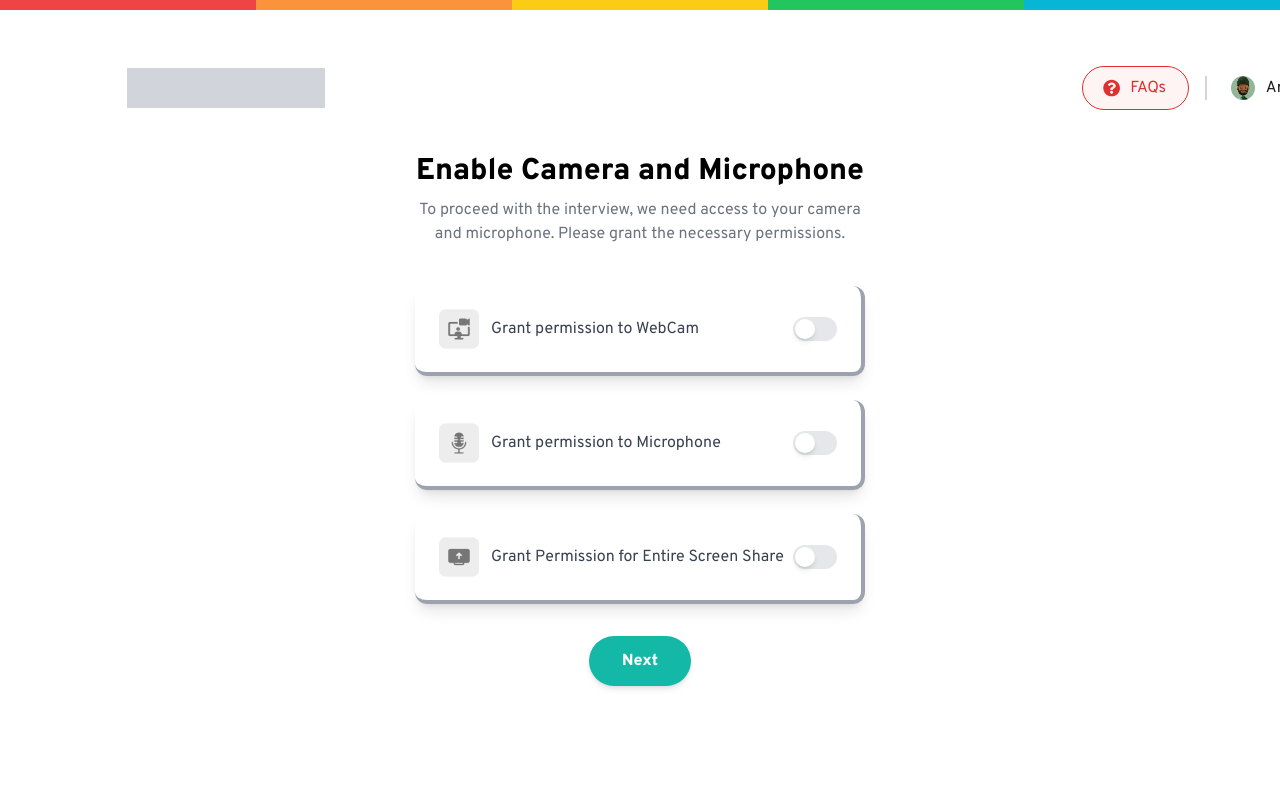
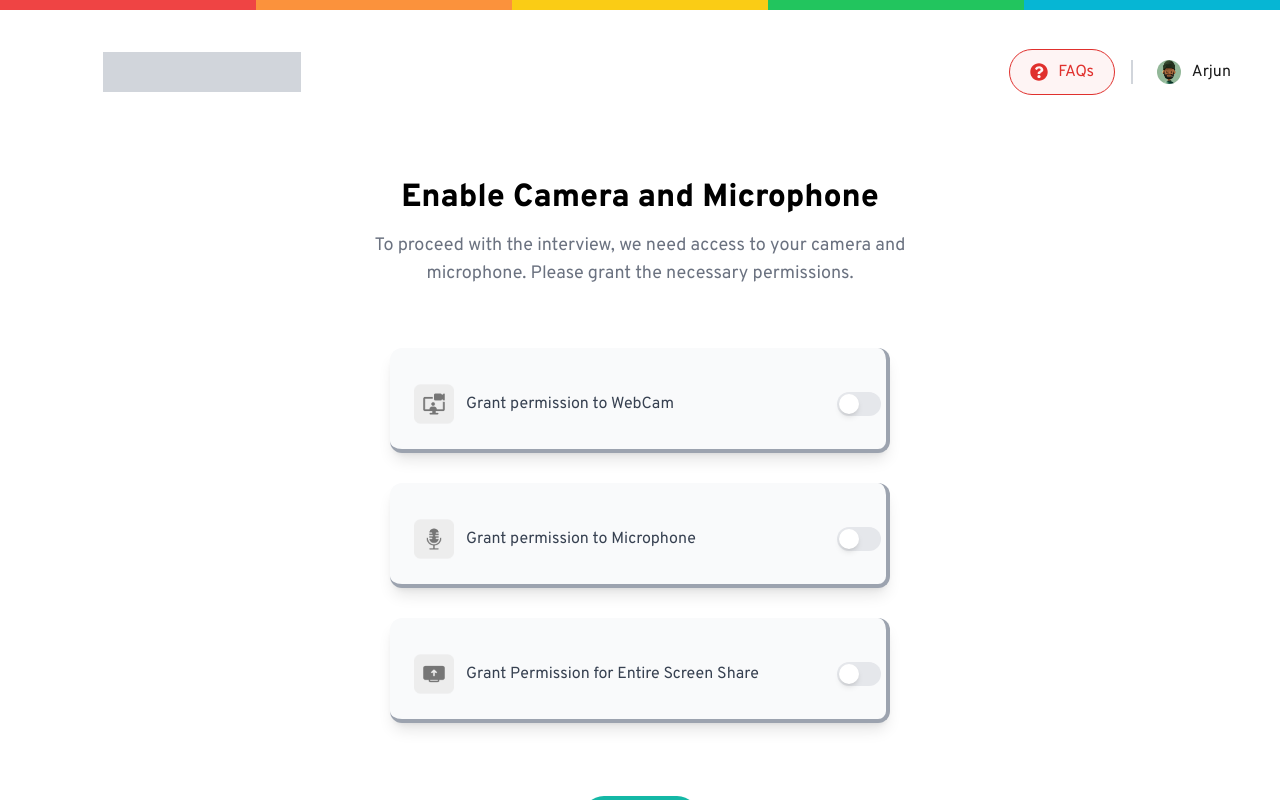
Before and after one commit to Asha-deepthi/GA_Frontend, a React (Vite) app: page /permission in a window 1280 px wide. Built offline with nearby package versions, Linux system fonts and the light colour scheme.

Commit message:
edited permission page

```diff
--- a/src/Test_execution/PermissionScreen.jsx
+++ b/src/Test_execution/PermissionScreen.jsx
@@ -38,7 +38,7 @@ export default function PermissionScreen() {
   };
 
   return (
-        <div className="w-screen h-screen bg-white flex flex-col items-center justify-center px-4 relative overflow-hidden font-overpass">
+    <div className="w-screen h-screen bg-white flex flex-col items-center justify-start px-4 relative overflow-hidden font-overpass overflow-x-hidden overflow-y-auto">
       {/* Top Colored Bar */}
       <div className="absolute top-0 left-0 w-full h-[10px] flex">
         <div className="flex-1 bg-red-500" />
@@ -48,97 +48,55 @@ export default function PermissionScreen() {
         <div className="flex-1 bg-cyan-500" />
       </div>
 
-            <header
-                className="flex items-center justify-between px-8 py-4 absolute"
-                style={{ top: "50px", left: "95px", width: "1250px" }}
-            >
-                <div className="w-[197.78px] h-[40px] bg-gray-300"/>
+      {/* Grey box, timer and profile container */}
+      <header className="absolute top-[50px] left-[95px] w-[90vw] max-w-[1250px] h-[44px] flex justify-between items-center px-4 md:px-2">
+        <div className="w-[198px] h-[40px] bg-gray-300 md:mb-0" />
 
         <div className="flex items-center gap-4">
           {/* FAQ Button */}
           <button
-                        className="flex items-center"
-                        style={{
-                            width: '107px',
-                            height: '44px',
-                            gap: '10px',
-                            padding: '10px 22px 10px 20px',
-                            background: '#E0302D0D',
-                            border: '1px solid #E0302D',
-                            borderRadius: '70px',
-                        }}
+            className="flex items-center gap-2.5 px-5 py-2.5 bg-[#E0302D0D] border border-[#E0302D] rounded-full"
           >
             <FaQuestionCircle
-                            style={{
-                                fontFamily: 'Font Awesome 6 Free',
-                                fontWeight: 400,
-                                fontSize: '18px',
-                                lineHeight: '24px',
-                                color: '#E0302D',
-                            }}
+              className="text-[#E0302D] text-[18px]"
+              style={{ fontWeight: 400 }} // Font weight for FaIcon can't be done with Tailwind easily
             />
-                        <span
-                            style={{
-                                fontFamily: 'Overpass',
-                                fontWeight: 500,
-                                fontSize: '16px',
-                                lineHeight: '24px',
-                                textAlign: 'center',
-                                color: '#E0302D',
-                            }}
-                        >
-                            FAQs
-                        </span>
+            <span className="font-overpass font-medium text-[16px] leading-6 text-[#E0302D]">FAQs</span>
           </button>
 
           {/* Divider Line */}
           <div className="h-6 w-[2px] bg-gray-300" />
 
           {/* Profile Pic + Name */}
-                    <div
-                        style={{
-                            width: '90px',
-                            height: '44px',
-                            display: 'flex',
-                            alignItems: 'center',
-                            justifyContent: 'space-between',
-                            gap: '6px',
-                            padding: '8px',
-                        }}
-                    >
+          <div className="w-[90px] h-[44px] flex items-center justify-between gap-1.5 px-2">
             <img
               src="/images/profilepic.png"
               alt="Avatar"
-                            style={{ width: '24px', height: '24px', borderRadius: '50%' }}
+              className="w-6 h-6 rounded-full"
             />
-                        <span
-                            style={{
-                                fontFamily: 'Overpass',
-                                fontWeight: 500,
-                                fontSize: '16px',
-                                lineHeight: '24px',
-                                color: '#1A1A1A',
-                            }}
-                        >
-                            Arjun
-                        </span>
+            <span className="font-overpass font-medium text-[16px] leading-6 text-[#1A1A1A]">Arjun</span>
           </div>
         </div>
       </header>
 
-
-            {/* Header */}
-            <div className="mt-10 text-center">
-                <h1 className="text-3xl font-bold mb-2 text-black">Enable Camera and Microphone</h1>
-                <p className="text-gray-500 mt-2 max-w-md mx-auto">
+      {/* Outer div (heading + permissions + next button) */}
+      <div className="absolute top-[174px] left-[50%] translate-x-[-50%] w-[90vw] max-w-[856px] h-[706px] flex flex-col gap-[60px]">
+        {/* Heading and paragraph div */}
+        <div className="flex flex-col gap-[10px] w-full h-[114px] text-center">
+          {/* Heading */}
+          <h1 className="font-overpass font-extrabold text-[40px] sm:text-[28px] md:text-[32px] leading-[48px] text-black w-full h-[48px]">
+            Enable Camera and Microphone
+          </h1>
+          {/* Paragraph */}
+          <p className="font-overpass font-normal text-[20px] sm:text-[16px] md:text-[18px] leading-7 text-gray-500 w-[632px] h-[56px] mx-auto">
             To proceed with the interview, we need access to your camera and microphone. Please grant the necessary permissions.
           </p>
         </div>
 
-            {/* Permissions */}
-            <div className="mt-10 space-y-6">
+        {/* Permissions container */}
+        <div className="flex flex-col gap-[30px] w-[500px] h-[428px] mx-auto">
           {/* Webcam */}
-                <div className="flex items-center justify-between px-6 py-4 rounded-xl w-[450px] border-r-4 border-b-4 border-gray-400 shadow-lg min-h-[90px]">
+          <div className="flex items-center justify-between px-6 py-4 rounded-xl w-full h-[105px] gap-[10px] pr-[5px] pb-[5px] border-t-1 border-r-4 border-b-4 border-gray-400 bg-gray-50 shadow-lg">
             <div className="flex items-center gap-3">
               <img src="images/Webcam.png" alt="Webcam" className="w-10 h-10" />
               <span className="text-gray-700">Grant permission to WebCam</span>
@@ -150,13 +108,13 @@ export default function PermissionScreen() {
                 onChange={() => toggleSwitch('webcam')}
                 className="sr-only peer"
               />
-                        <div className="w-11 h-6 bg-gray-200 rounded-full peer peer-checked:bg-green-500 transition-all duration-200"></div>
+              <div className="w-11 h-6 bg-gray-200 rounded-full peer-checked:bg-green-500 transition-all duration-200"></div>
               <div className="absolute left-0.5 top-0.5 bg-white w-5 h-5 rounded-full transition-all duration-200 peer-checked:translate-x-full shadow-md"></div>
             </label>
           </div>
 
           {/* Microphone */}
-                <div className="flex items-center justify-between px-6 py-4 rounded-xl w-[450px] border-r-4 border-b-4 border-gray-400 shadow-lg min-h-[90px]">
+          <div className="flex items-center justify-between px-6 py-4 rounded-xl w-full h-[105px] gap-[10px] pr-[5px] pb-[5px] border-r-4 border-b-4 border-gray-400 bg-gray-50 shadow-lg">
             <div className="flex items-center gap-3">
               <img src="images/Microphone.png" alt="Microphone" className="w-10 h-10" />
               <span className="text-gray-700">Grant permission to Microphone</span>
@@ -168,13 +126,13 @@ export default function PermissionScreen() {
                 onChange={() => toggleSwitch('mic')}
                 className="sr-only peer"
               />
-                        <div className="w-11 h-6 bg-gray-200 rounded-full peer peer-checked:bg-green-500 transition-all duration-200"></div>
+              <div className="w-11 h-6 bg-gray-200 rounded-full peer-checked:bg-green-500 transition-all duration-200"></div>
               <div className="absolute left-0.5 top-0.5 bg-white w-5 h-5 rounded-full transition-all duration-200 peer-checked:translate-x-full shadow-md"></div>
             </label>
           </div>
 
           {/* Screen Share */}
-                <div className="flex items-center justify-between px-6 py-4 rounded-xl w-[450px] border-r-4 border-b-4 border-gray-400 shadow-lg min-h-[90px]">
+          <div className="flex items-center justify-between px-6 py-4 rounded-xl w-full h-[105px] gap-[10px] pr-[5px] pb-[5px] border-r-4 border-b-4 border-gray-400 bg-gray-50 shadow-lg">
             <div className="flex items-center gap-3">
               <img src="images/Screenshare.png" alt="Screen Share" className="w-10 h-10" />
               <span className="text-gray-700">Grant Permission for Entire Screen Share</span>
@@ -186,20 +144,22 @@ export default function PermissionScreen() {
                 onChange={() => toggleSwitch('screen')}
                 className="sr-only peer"
               />
-                        <div className="w-11 h-6 bg-gray-200 rounded-full peer peer-checked:bg-green-500 transition-all duration-200"></div>
+              <div className="w-11 h-6 bg-gray-200 rounded-full peer-checked:bg-green-500 transition-all duration-200"></div>
               <div className="absolute left-0.5 top-0.5 bg-white w-5 h-5 rounded-full transition-all duration-200 peer-checked:translate-x-full shadow-md"></div>
             </label>
           </div>
         </div>
 
-            <div className="mt-8 flex justify-center">
+        {/* Next Button */}
+        <div className="flex justify-center pb-10">
           <button
-                    className="px-8 py-3 bg-teal-500 hover:bg-teal-600 text-white font-semibold rounded-full shadow-md transition-colors duration-300"
+            className="w-[117px] h-[44px] px-[40px] pt-[10px] pb-[10px] pr-[42px] rounded-[40px] bg-teal-500 hover:bg-teal-600 text-white font-semibold shadow-md transition-colors duration-300"
             onClick={() => alert('Next clicked!')}
           >
             Next
           </button>
         </div>
       </div>
+    </div>
   );
 }
```
Lines whose indentation alone changed are shown as unchanged.
